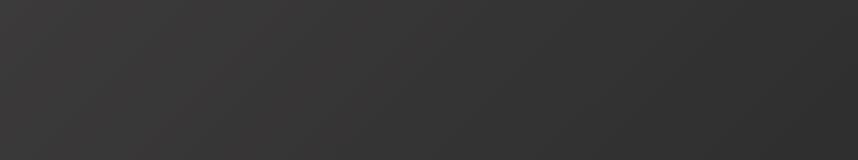
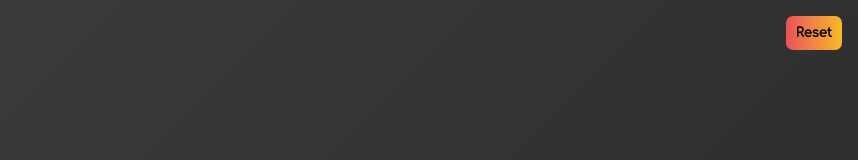
Before and after one commit to SFXbiel/card-votacao, a plain HTML site: page index.html in a window 1280 px wide. Shown: the top 160 px of the page, without its empty margins (422-1280 px from the left). Drawn offline with Linux system fonts and the light colour scheme; a web font is replaced by a local one.

Commit message:
Atualização do card
Eu incrementei um botão de reset.

```diff
--- a/index.html
+++ b/index.html
@@ -10,6 +10,7 @@
 </head>
 
 <body>
+    <button id="reset" onclick="reset()">Reset</button>
     <main>
         <h1>A bela Natureza</h1>
         <img src="image/image.svg"
--- a/script.js
+++ b/script.js
@@ -9,3 +9,9 @@ function negativo() {
     noCounter = noCounter + 1;
     document.getElementById("naofofo").innerHTML = noCounter + " Não gostei";
 }
+
+function reset() {
+    document.getElementById("reset").value = " ";
+    document.getElementById("fofo").innerHTML = "0";
+    document.getElementById("naofofo").innerHTML = "0";
+}
--- a/style/styles.css
+++ b/style/styles.css
@@ -6,6 +6,12 @@ body{
     align-items: center;
     min-height: 100vh;
     background: linear-gradient(-45deg, #272727, #413f3f);
+}
+
+#reset{
+    position: absolute;
+    right: 1rem;
+    top: 1rem;
 }
 
 main{
```
